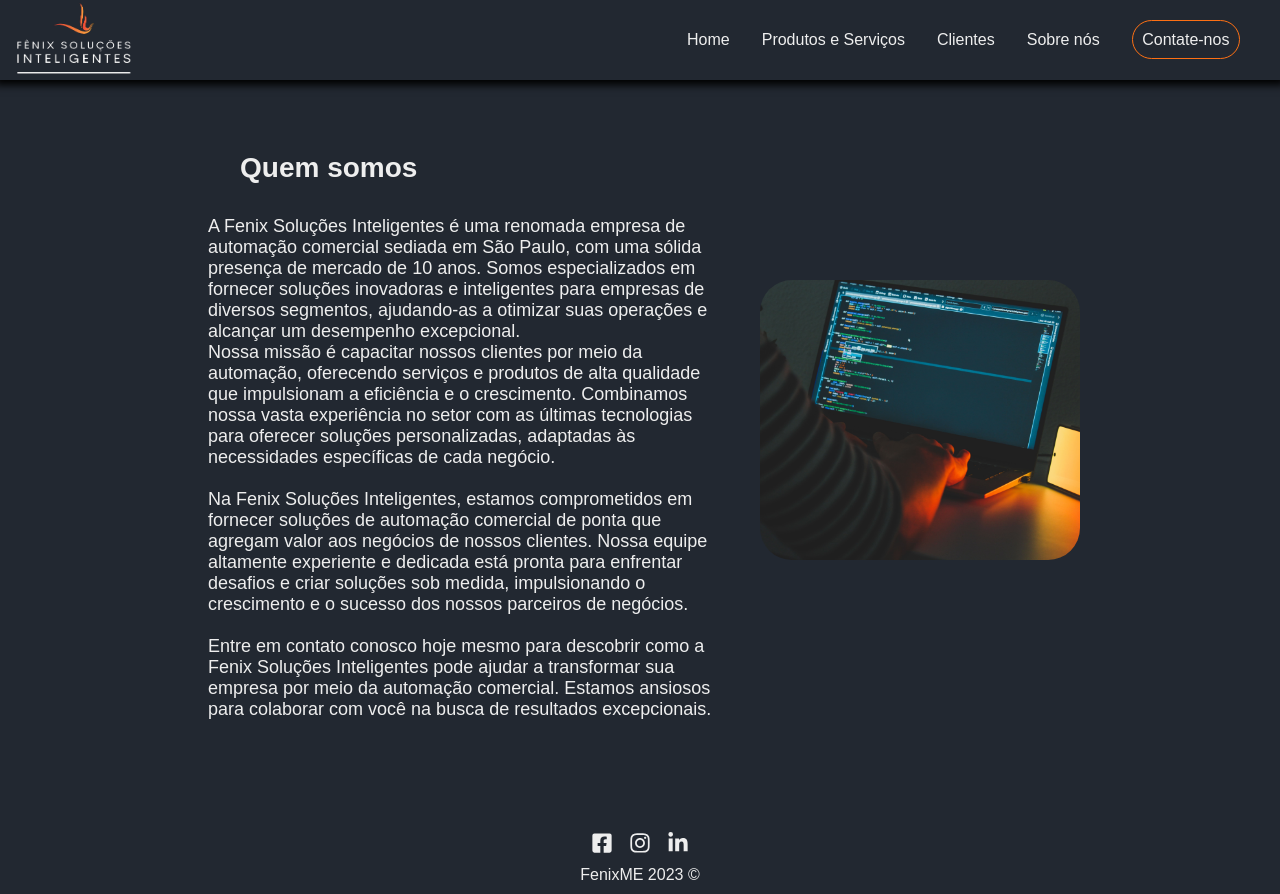
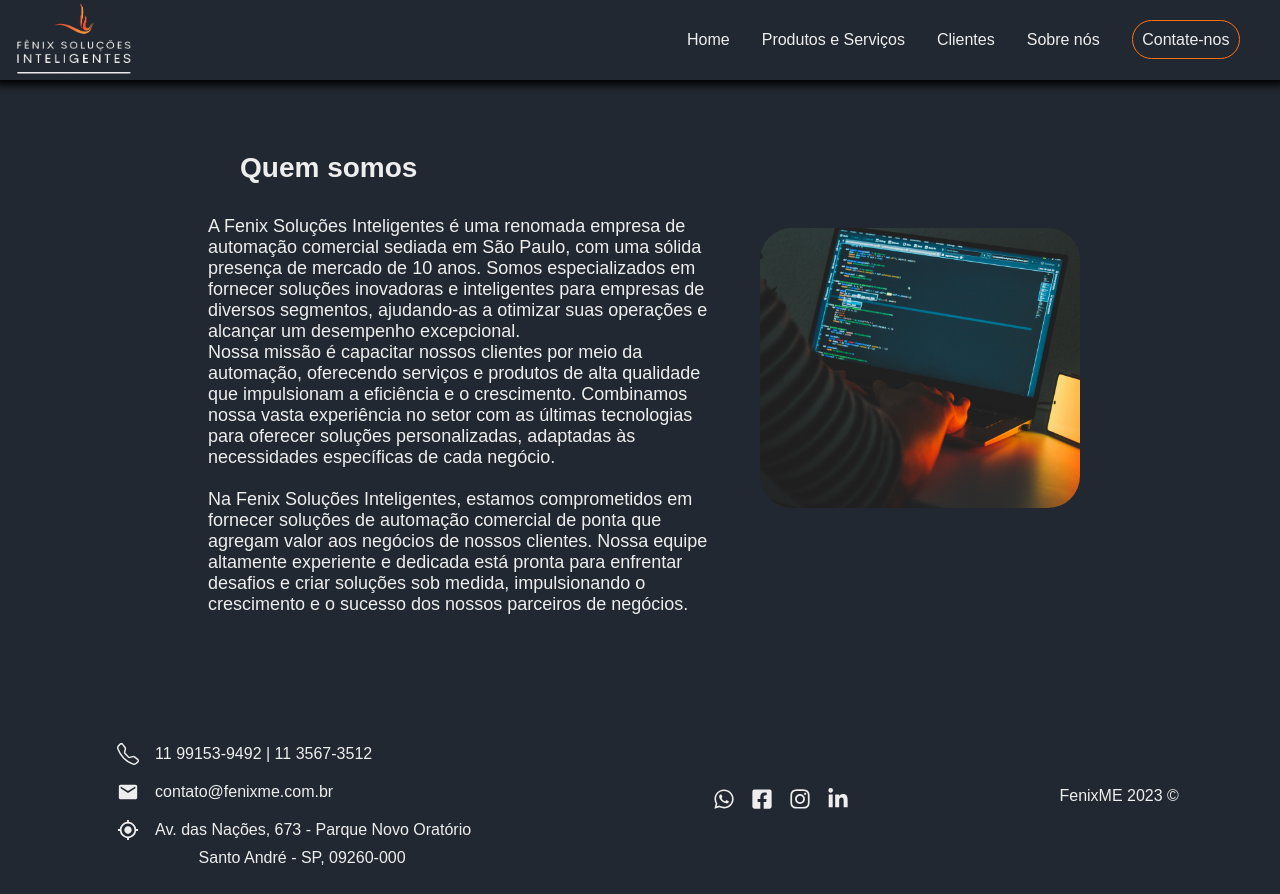
Before and after one commit to Ewbarbosa/fenixsolucoes-site, a Next.js app: page /about in a window 1280 px wide. Built offline with nearby package versions, Linux system fonts and the light colour scheme.

Commit message:
Ajustes no componente footer

```diff
--- a/package.json
+++ b/package.json
@@ -21,6 +21,7 @@
     "react-fa": "^5.0.0",
     "react-google-recaptcha": "^3.1.0",
     "react-icons": "^4.10.1",
+    "react-toastify": "^9.1.3",
     "sass": "^1.63.6",
     "swiper": "^10.0.4",
     "typescript": "5.1.6"
--- a/src/app/about/page.tsx
+++ b/src/app/about/page.tsx
@@ -22,9 +22,6 @@ export default function About() {
 
             <br /><br />Na Fenix Soluções Inteligentes, estamos comprometidos em fornecer soluções de automação comercial de ponta que agregam valor aos negócios de nossos clientes.
             Nossa equipe altamente experiente e dedicada está pronta para enfrentar desafios e criar soluções sob medida, impulsionando o crescimento e o sucesso dos nossos parceiros de negócios.
-
-            <br /><br />Entre em contato conosco hoje mesmo para descobrir como a Fenix Soluções Inteligentes pode ajudar a transformar sua empresa por meio da automação comercial.
-            Estamos ansiosos para colaborar com você na busca de resultados excepcionais.
           </article>
         </div>
         <Image className={style.imgAbout} src={imgAbout} alt="Sobre a Fenix" />
--- a/src/app/contact/style.module.scss
+++ b/src/app/contact/style.module.scss
@@ -28,7 +28,7 @@
   padding: 1rem;
 
   textarea {
-    height: 80px;
+    height: 150px;
     width: 95%;
     text-align: center;
   }
--- a/src/app/globals.scss
+++ b/src/app/globals.scss
@@ -7,6 +7,7 @@
 }
 
 body {
+  overflow-x: hidden;
   background-color: var(--primary);
 }
 
--- a/src/components/Footer/page.tsx
+++ b/src/components/Footer/page.tsx
@@ -3,14 +3,38 @@ import style from './style.module.scss'
 //import para usar links no react
 import Link from 'next/link'
 
-import { FaFacebookSquare, FaInstagram, FaLinkedinIn } from 'react-icons/fa'
+import { FaFacebookSquare, FaInstagram, FaLinkedinIn, FaWhatsapp } from 'react-icons/fa'
+import { BsTelephone } from 'react-icons/bs'
+import { MdMyLocation, MdEmail } from 'react-icons/md'
 
 export function Footer() {
   return (
     <footer>
       <div className={style.footerContainer}>
         <div className={style.footerContent}>
+
+          <div className={style.contact}>
+            <section>
+              <BsTelephone size={22} />
+              <p>11 99153-9492 | 11 3567-3512</p>
+            </section>
+
+            <section>
+              <MdEmail size={22} />
+              <p>contato@fenixme.com.br</p>
+            </section>
+
+            <section>
+              <MdMyLocation size={22} />
+              <p>Av. das Nações, 673 - Parque Novo Oratório</p>
+            </section>
+            <p>Santo André - SP, 09260-000</p>
+          </div>
+
           <div className={style.mediaSocial}>
+            <Link href='https://wa.me/message/HVZ3XEWUPKDGG1' target='_blank'>
+              <FaWhatsapp size={22} />
+            </Link>
 
             <Link href='https://www.facebook.com/fenixsolucoesinteligentes' target="_blank">
               <FaFacebookSquare size={22} />
--- a/src/components/Footer/style.module.scss
+++ b/src/components/Footer/style.module.scss
@@ -13,8 +13,8 @@
   height: auto;
   display: flex;
   align-items: center;
-  justify-content: center;
-  flex-direction: column;
+  justify-content: space-around;
+  flex-direction: row;
 }
 
 .mediaSocial {
@@ -37,3 +37,28 @@
     color: var(--white);
   }
 }
+
+.contact {
+  width: auto;
+  height: auto;
+  //border: 1px solid var(--white);
+  border-radius: 1rem;
+  padding: 1rem;
+  display: flex;
+  flex-direction: column;
+  align-items: center;
+
+  section {
+    width: 100%;
+    display: flex;
+    flex-direction: row;
+    align-items: center;
+    padding: 0.5rem;
+  }
+
+  svg {
+    color: var(--white);
+    margin-right: 1rem;
+  }
+
+}
--- a/src/components/Header/style.module.scss
+++ b/src/components/Header/style.module.scss
@@ -58,10 +58,10 @@
     }
   }
 
-  li:last-child{
+  li:last-child {
     color: var(--white);
 
-    a{
+    a {
       border-radius: 2rem;
       border: 1px solid var(--orange);
       color: var(--white);
@@ -69,7 +69,7 @@
       transition: background-color 0.5s;
       cursor: pointer;
 
-      &:hover{
+      &:hover {
         background-color: var(--orange);
       }
     }
@@ -91,5 +91,9 @@
       //transition: none;
       transform: translate(100%);
     }
+
+    li:first-child {
+      margin-top: 1.5rem;
+    }
   }
 }
```
Also changed, not shown: src/app/contact/page.tsx (+17 -3 lines), public/image/maps.png (added), 1 other file (tests, documents, lock files or other folders).
